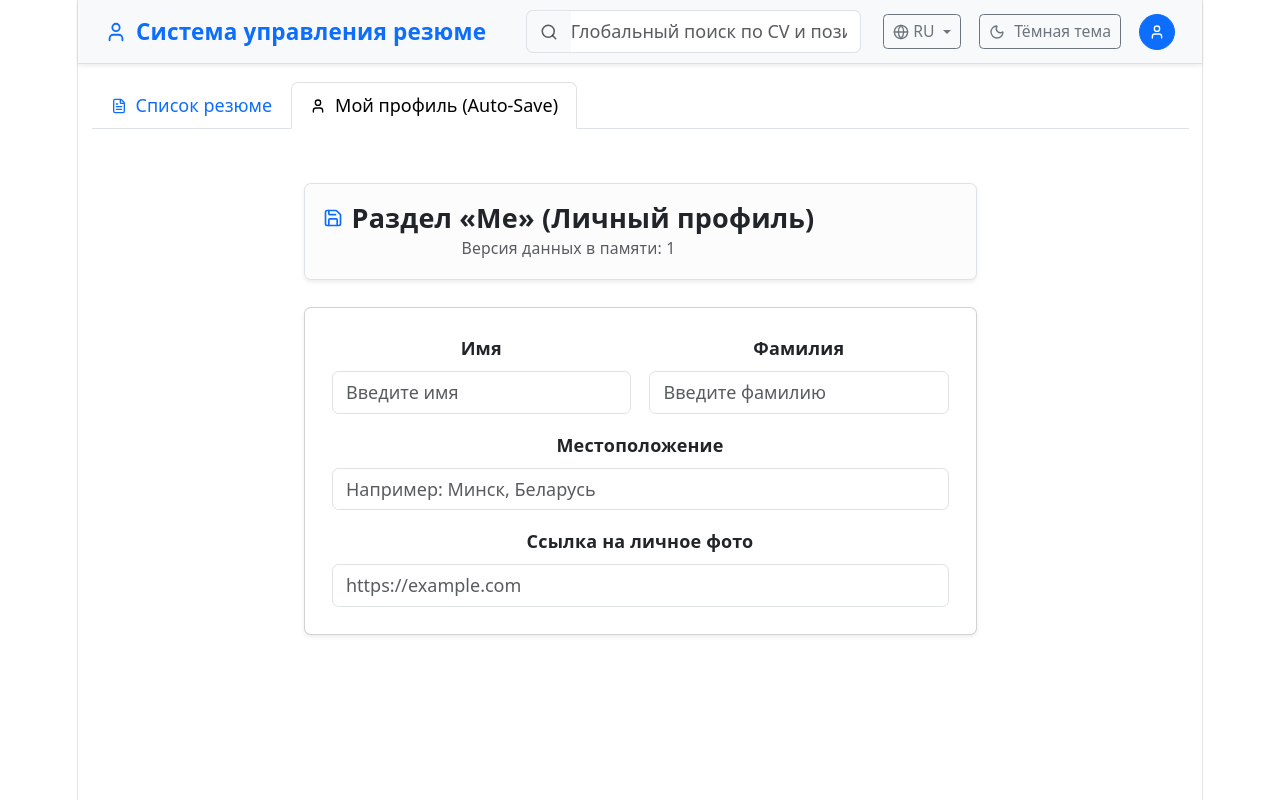
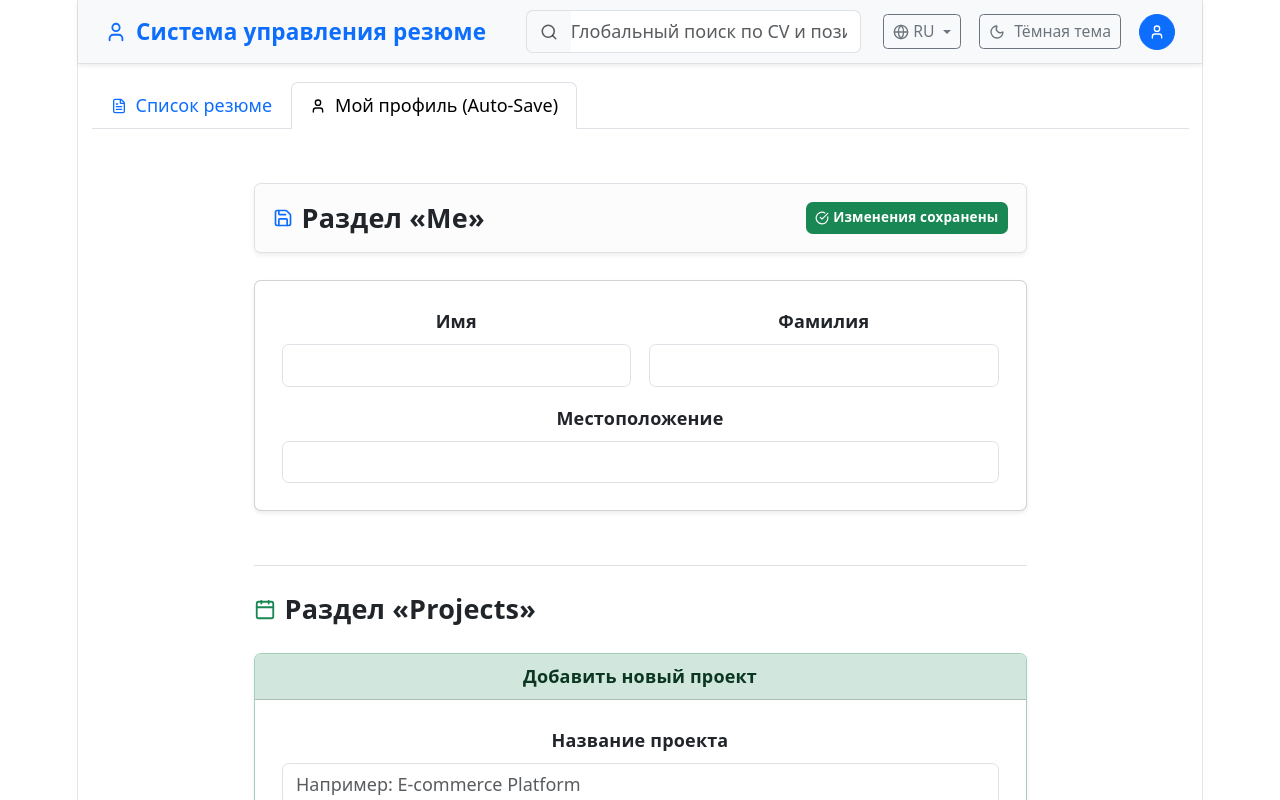
Before and after one commit to Ylianna/cv-management-system, a React (Vite) app in the folder frontend/: page / in a window 1280 px wide. Both pictures are taken after a click on the button "Мой профиль (Auto-Save)". Shown: the top 800 px of the page. Built offline with nearby package versions, Linux system fonts and the light colour scheme; no server answers.

Commit message:
feat: Added a projects section with Markdown support and tag autocompletion

```diff
--- a/frontend/src/pages/ProfilePage.tsx
+++ b/frontend/src/pages/ProfilePage.tsx
@@ -1,7 +1,8 @@
 import React, { useState, useEffect } from 'react';
 import { useTranslation } from 'react-i18next';
 import { useAutoSave } from '../hooks/useAutoSave';
-import { Save, AlertTriangle, CheckCircle, RefreshCw } from 'lucide-react';
+import ReactMarkdown from 'react-markdown';
+import { Save, AlertTriangle, CheckCircle, RefreshCw, Plus, Trash2, Calendar, Eye } from 'lucide-react';
 
 const BACKEND_URL = 'https://cv-backend-43xl.onrender.com';
 
@@ -13,198 +14,215 @@ interface ProfileData {
     photoUrl: string;
 }
 
+interface ProjectData {
+    id?: string;
+    name: string;
+    startDate: string;
+    endDate: string;
+    description: string;
+    tags: string[];
+}
+
 export const ProfilePage: React.FC = () => {
     useTranslation();
-
     const profileId = "test-profile-uuid-12345";
 
     const [profile, setProfile] = useState<ProfileData>({
-        id: profileId,
-        firstName: '',
-        lastName: '',
-        location: '',
-        photoUrl: ''
+        id: profileId, firstName: '', lastName: '', location: '', photoUrl: ''
     });
-
     const [version, setVersion] = useState<number>(1);
     const [syncStatus, setSyncStatus] = useState<'saved' | 'saving' | 'conflict' | 'error'>('saved');
-    const [errorMessage, setErrorMessage] = useState<string>('');
+
+    const [projects, setProjects] = useState<ProjectData[]>([]);
+    const [newProject, setNewProject] = useState<ProjectData>({
+        name: '', startDate: '', endDate: '', description: '', tags: []
+    });
+    const [tagInput, setTagInput] = useState('');
+    const [previewMarkdown, setPreviewMarkdown] = useState(false);
+
+    const allExistingTags = Array.from(new Set(projects.flatMap(p => p.tags || [])));
 
     useEffect(() => {
         fetch(`${BACKEND_URL}/api/profile/${profileId}`)
-            .then(res => {
-                if (res.status === 404) {
-                    return null;
-                }
-                return res.json();
-            })
+            .then(res => res.status === 200 ? res.json() : null)
             .then(data => {
-                if (data) {
-                    setProfile(data.profile);
-                    setVersion(data.version);
-                }
-            })
-            .catch(() => setSyncStatus('error'));
+                if (data) { setProfile(data.profile); setVersion(data.version); }
+            });
+
+        fetch(`${BACKEND_URL}/api/profile/${profileId}/projects`)
+            .then(res => res.json())
+            .then(data => { if (Array.isArray(data)) setProjects(data); });
     }, [profileId]);
 
     const handleBackendSave = async (updatedData: ProfileData, currentVersion: number): Promise<number | null> => {
         setSyncStatus('saving');
-
         try {
             const response = await fetch(`${BACKEND_URL}/api/profile/autosave`, {
                 method: 'POST',
                 headers: { 'Content-Type': 'application/json' },
-                body: JSON.stringify({
-                    profileId: updatedData.id,
-                    firstName: updatedData.firstName,
-                    lastName: updatedData.lastName,
-                    location: updatedData.location,
-                    photoUrl: updatedData.photoUrl,
-                    version: currentVersion
-                })
+                body: JSON.stringify({ ...updatedData, version: currentVersion })
             });
+            const result = await response.json();
+            if (response.status === 200) { setSyncStatus('saved'); return result.newVersion; }
+            if (response.status === 409) { setSyncStatus('conflict'); return null; }
+            setSyncStatus('error'); return null;
+        } catch { setSyncStatus('error'); return null; }
+    };
 
-            const result = await response.json();
+    const { currentVersion } = useAutoSave({ data: profile, version, onSave: handleBackendSave, delay: 5000 });
+    useEffect(() => { setVersion(currentVersion); }, [currentVersion]);
 
-            if (response.status === 200) {
-                setSyncStatus('saved');
-                return result.newVersion;
-            }
-
-            if (response.status === 409) {
-                setSyncStatus('conflict');
-                setErrorMessage(result.message || 'Конфликт версий на сервере.');
-                return null;
-            }
-
-            setSyncStatus('error');
-            return null;
-        } catch (error) {
-            setSyncStatus('error');
-            return null;
+    const handleAddTag = (tag: string) => {
+        const cleanTag = tag.trim();
+        if (cleanTag && !newProject.tags.includes(cleanTag)) {
+            setNewProject(prev => ({ ...prev, tags: [...prev.tags, cleanTag] }));
+            setTagInput('');
         }
     };
 
-    const { currentVersion } = useAutoSave({
-        data: profile,
-        version: version,
-        onSave: handleBackendSave,
-        delay: 5000
-    });
-
-    useEffect(() => {
-        setVersion(currentVersion);
-    }, [currentVersion]);
-
-    const handleChange = (e: React.ChangeEvent<HTMLInputElement>) => {
-        const { name, value } = e.target;
-        setProfile(prev => ({ ...prev, [name]: value }));
+    const handleSaveProject = async () => {
+        if (!newProject.name || !newProject.startDate || !newProject.endDate) {
+            alert('Заполните название и даты проекта!');
+            return;
+        }
+        try {
+            const res = await fetch(`${BACKEND_URL}/api/profile/${profileId}/projects`, {
+                method: 'POST',
+                headers: { 'Content-Type': 'application/json' },
+                body: JSON.stringify(newProject)
+            });
+            const data = await res.json();
+            setProjects(prev => [...prev.filter(p => p.id !== data.project.id), data.project]);
+            setNewProject({ name: '', startDate: '', endDate: '', description: '', tags: [] });
+        } catch {
+            alert('Ошибка сохранения проекта');
+        }
     };
 
-    const forceReload = () => {
-        window.location.reload();
+    const handleDeleteProject = async (id: string) => {
+        try {
+            await fetch(`${BACKEND_URL}/api/projects/${id}`, { method: 'DELETE' });
+            setProjects(prev => prev.filter(p => p.id !== id));
+        } catch {
+            alert('Ошибка при удалении');
+        }
     };
 
     return (
-        <div className="container py-4" style={{ maxWidth: '700px' }}>
+        <div className="container py-4" style={{ maxWidth: '800px' }}>
             <div className="d-flex justify-content-between align-items-center mb-4 p-3 rounded border shadow-sm bg-light-subtle">
+                <h4 className="fw-bold m-0 d-flex align-items-center gap-2"><Save size={20} className="text-primary"/>Раздел «Me»</h4>
                 <div>
-                    <h4 className="fw-bold m-0 d-flex align-items-center gap-2">
-                        <Save size={20} className="text-primary" />
-                        Раздел «Me» (Личный профиль)
-                    </h4>
-                    <small className="text-muted">Версия данных в памяти: {version}</small>
-                </div>
-
-                <div>
-                    {syncStatus === 'saving' && (
-                        <span className="badge bg-warning text-dark d-flex align-items-center gap-1 p-2">
-              <RefreshCw size={14} className="spinner-border spinner-border-sm border-0" /> Сохранение...
-            </span>
-                    )}
-                    {syncStatus === 'saved' && (
-                        <span className="badge bg-success d-flex align-items-center gap-1 p-2">
-              <CheckCircle size={14} /> Все изменения сохранены
-            </span>
-                    )}
-                    {syncStatus === 'conflict' && (
-                        <span className="badge bg-danger d-flex align-items-center gap-1 p-2">
-              <AlertTriangle size={14} /> Ошибка блокировки
-            </span>
-                    )}
+                    {syncStatus === 'saving' && <span className="badge bg-warning text-dark p-2"><RefreshCw size={14} className="spinner-border spinner-border-sm border-0" /> Сохранение...</span>}
+                    {syncStatus === 'saved' && <span className="badge bg-success p-2"><CheckCircle size={14} /> Изменения сохранены</span>}
+                    {syncStatus === 'conflict' && <span className="badge bg-danger p-2"><AlertTriangle size={14} /> Ошибка блокировки</span>}
                 </div>
             </div>
 
-            {syncStatus === 'conflict' && (
-                <div className="alert alert-danger shadow-sm d-flex flex-column gap-2" role="alert">
-                    <div className="d-flex align-items-center gap-2fw-bold">
-                        <AlertTriangle size={20} />
-                        <span>Внимание! Изменения не могут быть перезаписаны.</span>
+            <div className="card shadow-sm mb-5">
+                <div className="card-body p-4">
+                    <div className="row g-3">
+                        <div className="col-md-6">
+                            <label className="form-label fw-semibold">Имя</label>
+                            <input type="text" className="form-control" name="firstName" value={profile.firstName} onChange={(e) => setProfile({...profile, firstName: e.target.value})} disabled={syncStatus === 'conflict'} />
+                        </div>
+                        <div className="col-md-6">
+                            <label className="form-label fw-semibold">Фамилия</label>
+                            <input type="text" className="form-control" name="lastName" value={profile.lastName} onChange={(e) => setProfile({...profile, lastName: e.target.value})} disabled={syncStatus === 'conflict'} />
+                        </div>
+                        <div className="col-12">
+                            <label className="form-label fw-semibold">Местоположение</label>
+                            <input type="text" className="form-control" name="location" value={profile.location} onChange={(e) => setProfile({...profile, location: e.target.value})} disabled={syncStatus === 'conflict'} />
+                        </div>
                     </div>
-                    <p className="m-0 small">{errorMessage}</p>
-                    <button className="btn btn-sm btn-outline-danger align-self-start mt-1" onClick={forceReload}>
-                        Обновить и загрузить актуальные данные
-                    </button>
                 </div>
-            )}
+            </div>
 
-            <div className="card shadow-sm">
-                <div className="card-body p-4">
-                    <form onSubmit={(e) => e.preventDefault()}>
+            <div className="border-top pt-4">
+                <h4 className="fw-bold mb-4 d-flex align-items-center gap-2"><Calendar size={22} className="text-success" /> Раздел «Projects»</h4>
+
+                <div className="card shadow-sm border-success-subtle mb-4">
+                    <div className="card-header bg-success-subtle text-success-emphasis fw-bold">Добавить новый проект</div>
+                    <div className="card-body p-4">
                         <div className="row g-3">
+                            <div className="col-12">
+                                <label className="form-label fw-semibold">Название проекта</label>
+                                <input type="text" className="form-control" value={newProject.name} onChange={e => setNewProject({...newProject, name: e.target.value})} placeholder="Например: E-commerce Platform" />
+                            </div>
                             <div className="col-md-6">
-                                <label className="form-label fw-semibold">Имя</label>
-                                <input
-                                    type="text"
-                                    className="form-control"
-                                    name="firstName"
-                                    value={profile.firstName}
-                                    onChange={handleChange}
-                                    disabled={syncStatus === 'conflict'}
-                                    placeholder="Введите имя"
-                                />
+                                <label className="form-label fw-semibold">Дата начала</label>
+                                <input type="date" className="form-control" value={newProject.startDate} onChange={e => setNewProject({...newProject, startDate: e.target.value})} />
+                            </div>
+                            <div className="col-md-6">
+                                <label className="form-label fw-semibold">Дата окончания</label>
+                                <input type="date" className="form-control" value={newProject.endDate} onChange={e => setNewProject({...newProject, endDate: e.target.value})} />
                             </div>
 
-                            <div className="col-md-6">
-                                <label className="form-label fw-semibold">Фамилия</label>
-                                <input
-                                    type="text"
-                                    className="form-control"
-                                    name="lastName"
-                                    value={profile.lastName}
-                                    onChange={handleChange}
-                                    disabled={syncStatus === 'conflict'}
-                                    placeholder="Введите фамилию"
-                                />
+                            <div className="col-12 position-relative">
+                                <label className="form-label fw-semibold">Технологические теги</label>
+                                <div className="d-flex flex-wrap gap-1 mb-2">
+                                    {newProject.tags.map(t => (
+                                        <span key={t} className="badge bg-secondary p-2 d-flex align-items-center gap-1">
+                      {t} <Trash2 size={12} style={{cursor: 'pointer'}} onClick={() => setNewProject({...newProject, tags: newProject.tags.filter(tag => tag !== t)})} />
+                    </span>
+                                    ))}
+                                </div>
+                                <div className="input-group">
+                                    <input type="text" className="form-control form-control-sm" placeholder="Введите тег и нажмите Добавить" value={tagInput} onChange={e => setTagInput(e.target.value)} />
+                                    <button className="btn btn-outline-secondary btn-sm" type="button" onClick={() => handleAddTag(tagInput)}>Добавить</button>
+                                </div>
+                                {tagInput && allExistingTags.filter(t => t.toLowerCase().startsWith(tagInput.toLowerCase())).length > 0 && (
+                                    <div className="list-group shadow-sm mt-1 position-absolute z-3 w-100">
+                                        {allExistingTags.filter(t => t.toLowerCase().startsWith(tagInput.toLowerCase())).map(t => (
+                                            <button key={t} type="button" className="list-group-item list-group-item-action py-1 small" onClick={() => handleAddTag(t)}>{t}</button>
+                                        ))}
+                                    </div>
+                                )}
                             </div>
 
                             <div className="col-12">
-                                <label className="form-label fw-semibold">Местоположение</label>
-                                <input
-                                    type="text"
-                                    className="form-control"
-                                    name="location"
-                                    value={profile.location}
-                                    onChange={handleChange}
-                                    disabled={syncStatus === 'conflict'}
-                                    placeholder="Например: Минск, Беларусь"
-                                />
+                                <div className="d-flex justify-content-between align-items-center mb-2">
+                                    <label className="form-label fw-semibold m-0">Описание проекта (Поддержка Markdown)</label>
+                                    <button type="button" className="btn btn-sm btn-outline-primary d-flex align-items-center gap-1" onClick={() => setPreviewMarkdown(!previewMarkdown)}>
+                                        <Eye size={14} /> {previewMarkdown ? 'Редактировать' : 'Предпросмотр Markdown'}
+                                    </button>
+                                </div>
+                                {previewMarkdown ? (
+                                    <div className="p-3 border rounded bg-light text-dark" style={{ minHeight: '120px' }}>
+                                        <ReactMarkdown>{newProject.description || '*Описание пусто*'}</ReactMarkdown>
+                                    </div>
+                                ) : (
+                                    <textarea className="form-control" rows={4} value={newProject.description} onChange={e => setNewProject({...newProject, description: e.target.value})} placeholder="Используйте # для заголовков, **жирный**, *курсив* или списки..." />
+                                )}
                             </div>
 
-                            <div className="col-12">
-                                <label className="form-label fw-semibold">Ссылка на личное фото</label>
-                                <input
-                                    type="text"
-                                    className="form-control"
-                                    name="photoUrl"
-                                    value={profile.photoUrl}
-                                    onChange={handleChange}
-                                    disabled={syncStatus === 'conflict'}
-                                    placeholder="https://example.com"
-                                />
+                            <div className="col-12 text-end">
+                                <button type="button" className="btn btn-success d-inline-flex align-items-center gap-1" onClick={handleSaveProject}><Plus size={16} /> Сохранить проект</button>
                             </div>
                         </div>
-                    </form>
+                    </div>
+                </div>
+
+                <div className="mt-4">
+                    {projects.map(p => (
+                        <div key={p.id} className="card shadow-sm mb-3 border-light-subtle bg-body-tertiary">
+                            <div className="card-body">
+                                <div className="d-flex justify-content-between align-items-start">
+                                    <div>
+                                        <h5 className="fw-bold m-0">{p.name}</h5>
+                                        <small className="text-muted">{p.startDate ? new Date(p.startDate).toLocaleDateString() : ''} — {p.endDate ? new Date(p.endDate).toLocaleDateString() : ''}</small>
+                                    </div>
+                                    <button className="btn btn-sm btn-outline-danger" onClick={() => p.id && handleDeleteProject(p.id)}><Trash2 size={14} /></button>
+                                </div>
+                                <div className="mt-2 text-secondary markdown-body">
+                                    <ReactMarkdown>{p.description}</ReactMarkdown>
+                                </div>
+                                <div className="d-flex flex-wrap gap-1 mt-2">
+                                    {p.tags?.map(t => <span key={t} className="badge bg-light text-dark border">{t}</span>)}
+                                </div>
+                            </div>
+                        </div>
+                    ))}
                 </div>
             </div>
         </div>
```
